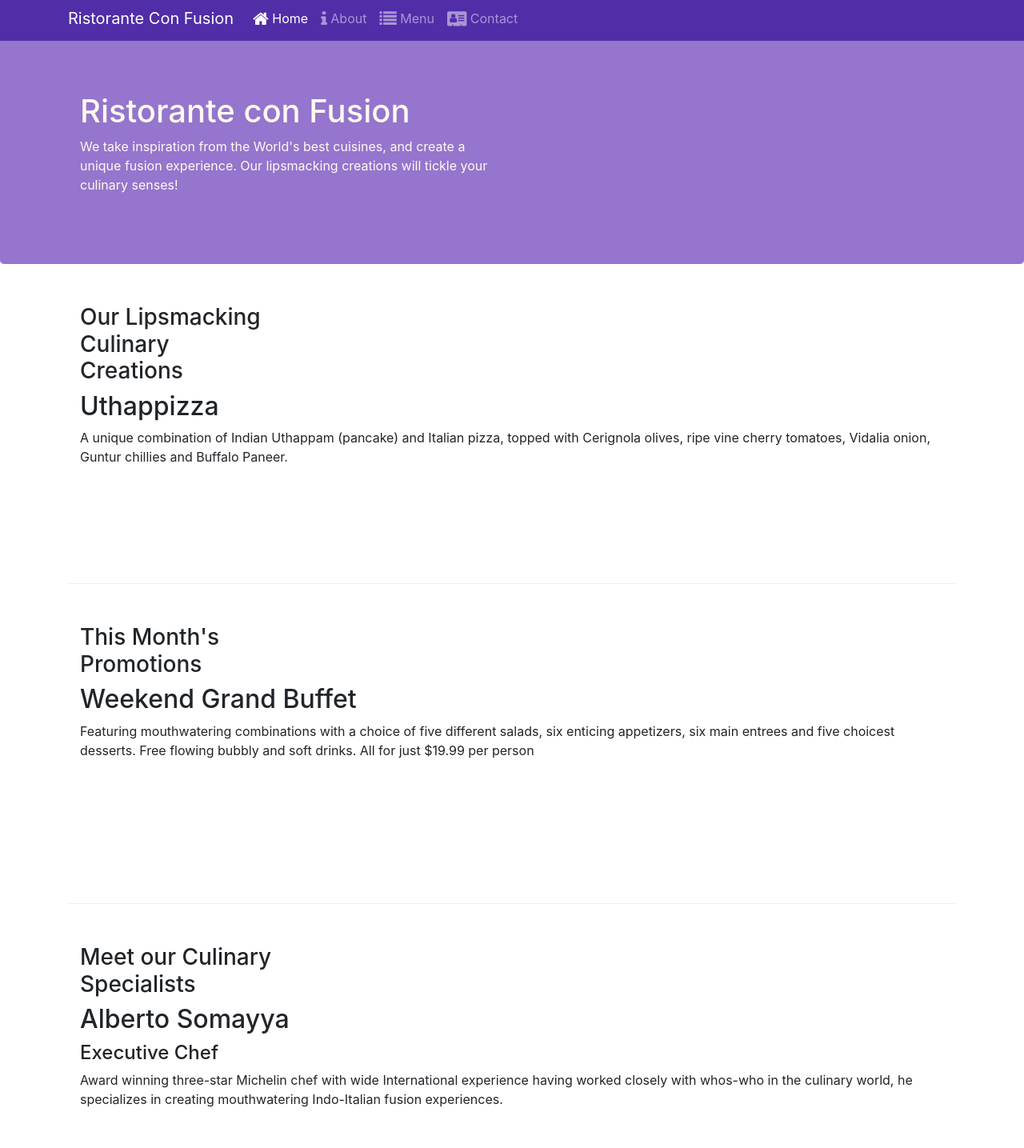
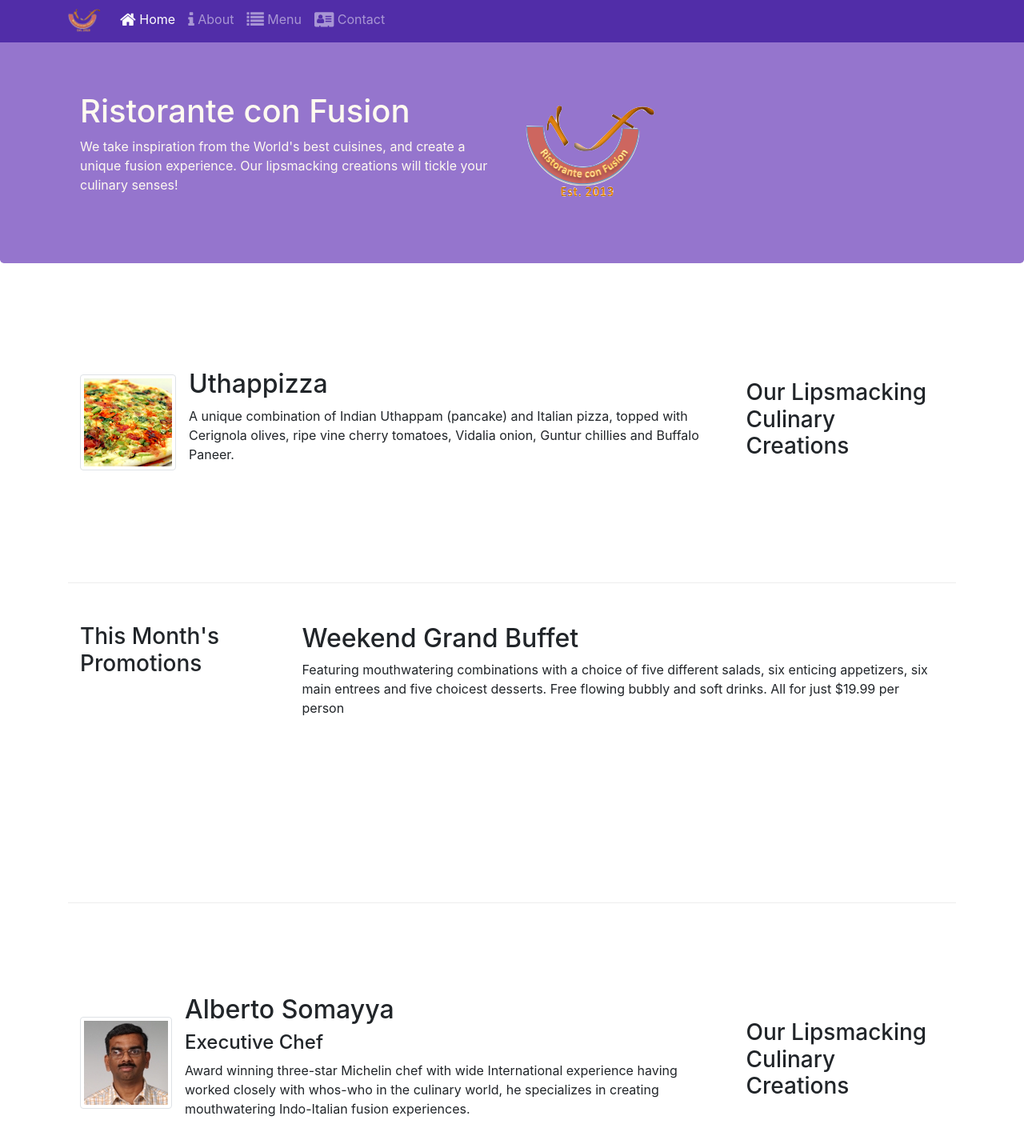
Before and after one commit to erickpr0/Bootstrap, a website: page index.html in a window 1280 px wide. Shown: the part 5-1440 px from the top of the page at 80% size. Drawn offline with nearby package versions, Linux system fonts and the light colour scheme.

Commit message:
Images and Media

```diff
--- a/index.html
+++ b/index.html
@@ -21,7 +21,7 @@
             <button class="navbar-toggler" type="button" data-toggle="collapse" data-target="#Navbar">
                 <span class="navbar-toggler-icon"></span>
             </button>
-            <a class="navbar-brand" href="#">Ristorante Con Fusion</a>
+            <a class="navbar-brand" href="#"><img src="img/logo.png" height="30" width="41"></a>
             <div class="collapse navbar-collapse" id="Navbar">
                 <ul class="navbar-nav mr-auto">
                         <li class="nav-item active"><a class="nav-link" href="./index.html"><span class="fa fa-home fa-lg"></span> Home</a></li>
@@ -34,30 +34,36 @@
     </nav>
     <header class="jumbotron">
         <div class="container">
-            <div class="row-header">
+            <div class="row row-header">
                 <div class="col-12 col-sm-6">
                     <h1>Ristorante con Fusion</h1>
                     <p>We take inspiration from the World's best cuisines, and create a unique fusion experience. Our lipsmacking creations will tickle your culinary senses!</p>
                 </div>
-                <div class="col-12 col-sm">
+                <div class="col-12 col-sm align-self-center">
+                    <img src="./img/logo.png" class="img-fluid">
                 </div>
             </div>
         </div>
     </header>
 
     <div class="container">
-        <div class="row-content align-items-center">
+        <div class="row row-content align-items-center">
             <div class="col-12 col-sm-4 order-sm-last col-md-3">
                 <h3>Our Lipsmacking Culinary Creations</h3>
             </div>
             <div class="col col-sm order-sm-first col-md">
-                <h2>Uthappizza</h2>
-                <p>A unique combination of Indian Uthappam (pancake) and Italian pizza, topped with Cerignola olives, ripe vine cherry tomatoes, Vidalia onion, Guntur chillies and Buffalo Paneer.</p>
+                <div class="media">
+                    <img class="d-flex mr-3 img-thumbnail align-self-center" src="img/uthappizza.png" alt="uthapizza">
+                    <div class="media-body">
+                        <h2 class="mt-0">Uthappizza</h2>
+                        <p class="d-none d-sm-block">A unique combination of Indian Uthappam (pancake) and Italian pizza, topped with Cerignola olives, ripe vine cherry tomatoes, Vidalia onion, Guntur chillies and Buffalo Paneer.</p>
+                    </div>
+                </div>
             </div>
         </div>
 
 
-        <div class="row-content" align-items-center>
+        <div class="row row-content" align-items-center>
             <div class="col-12 col-sm-4 col-md-3">
                 <h3>This Month's Promotions</h3>
             </div>
@@ -67,17 +73,24 @@
             </div>
         </div>
 
-        <div class="row-content align-items-center">
+        <div class="row row-content align-items-center">
             <div class="col-12 col-sm-4 order-sm-last col-md-3">
-                <h3>Meet our Culinary Specialists</h3>
+                <h3>Our Lipsmacking Culinary Creations</h3>
             </div>
             <div class="col col-sm order-sm-first col-md">
-                <h2>Alberto Somayya</h2>
-                <h4>Executive Chef</h4>
-                <p>Award winning three-star Michelin chef with wide International experience having worked closely with whos-who in the culinary world, he specializes in creating mouthwatering Indo-Italian fusion experiences. </p>
+                <div class="media">
+                    <img class="d-flex mr-3 img-thumbnail align-self-center" src="img/alberto.png" alt="alberto">
+                    <div class="media-body">
+                        <h2 class="mt-0">Alberto Somayya</h2>
+                        <h4>Executive Chef</h4>
+                        <p class="d-none d-sm-block">Award winning three-star Michelin chef with wide International experience having worked closely with whos-who in the culinary world, he specializes in creating mouthwatering Indo-Italian fusion experiences.</p>
+                    </div>
+                </div>
             </div>
         </div>
     </div>
+
+
 
     <footer class="footer">
         <div class="container">
```
Also changed, not shown: aboutus.html (+3 -2 lines), contactus.html (+3 -2 lines), img/alberto.png (added), img/buffet.png (added), img/logo.png (added), img/uthappizza.png (added), 1 other file.
